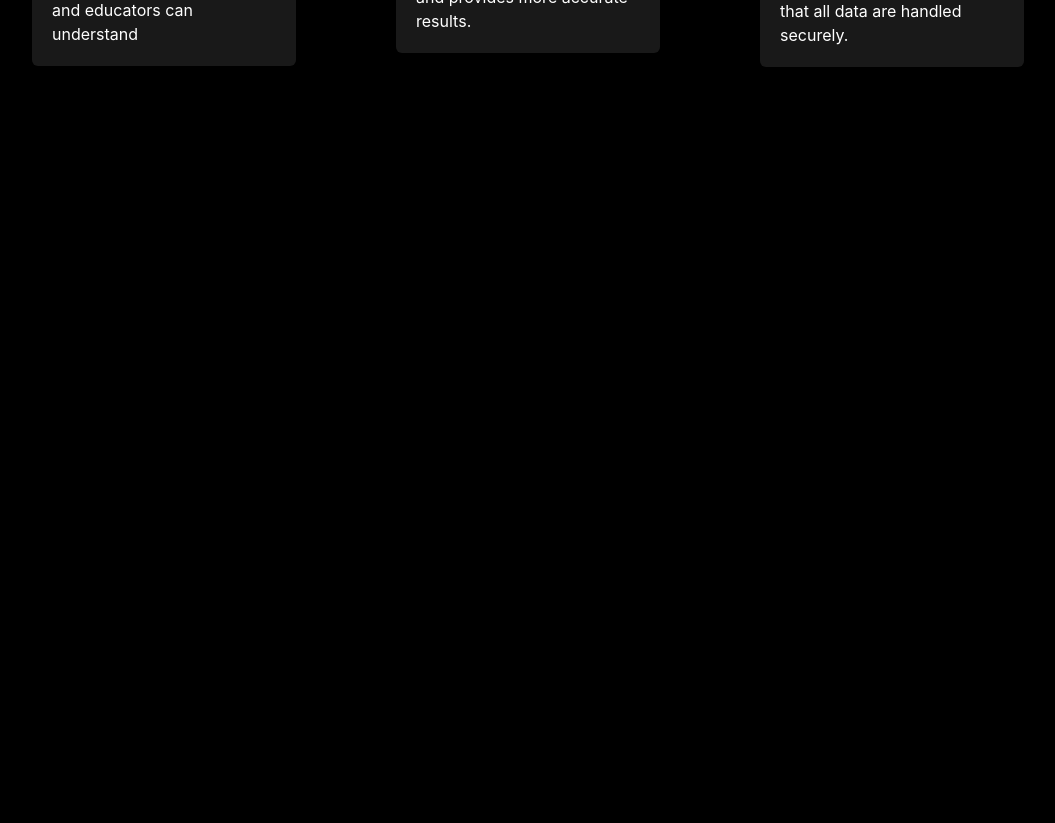
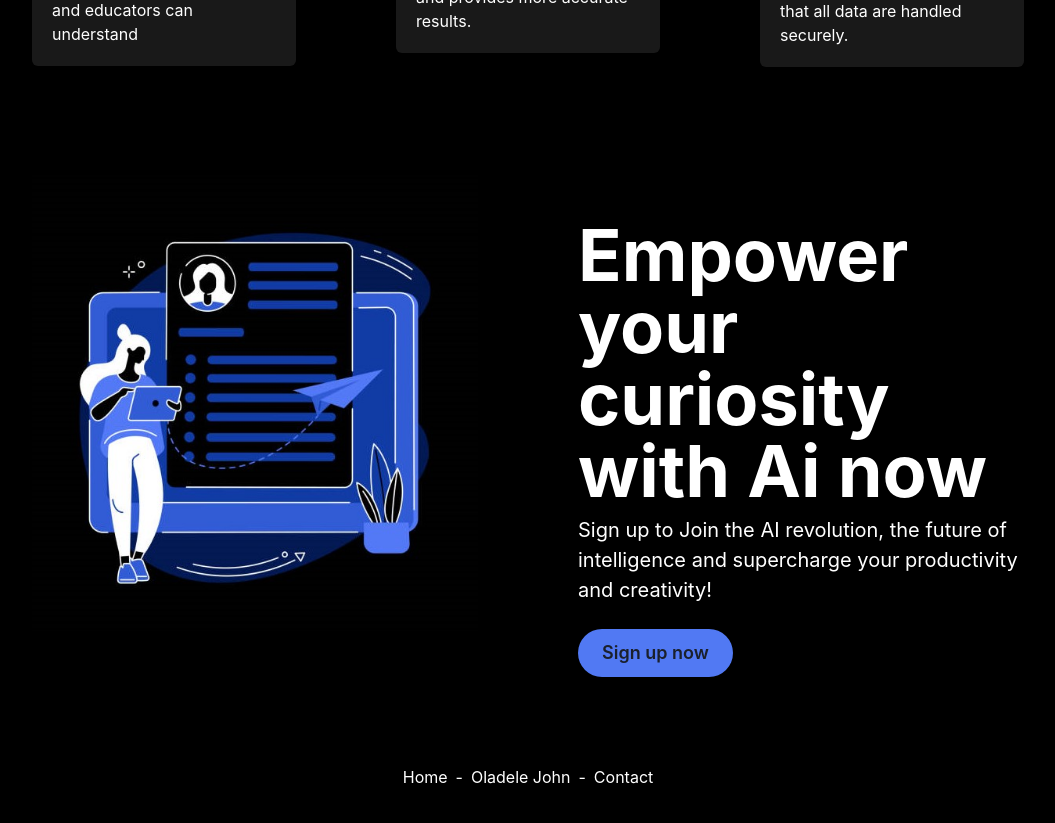
Before and after one commit to Jhon-crypt/wizardAi, a React (Vite) app: page / in a window 1280 px wide. Shown: the part 1160-1983 px from the top of the page, without its empty margins (112-1167 px from the left). Before the commit the page ends 1271 px from the top, so only its background shows below. Built offline with nearby package versions, Linux system fonts and the light colour scheme.

Commit message:
Made some changes

```diff
--- /dev/null
+++ b/src/components/footer.tsx
@@ -0,0 +1,37 @@
+import {
+    Breadcrumb,
+    BreadcrumbItem,
+    BreadcrumbLink,
+    Center
+} from '@chakra-ui/react'
+
+function Footer() {
+
+    return (
+
+        <>
+            <Center>
+                <Breadcrumb separator='-' color="white">
+                    <BreadcrumbItem>
+                        <BreadcrumbLink href='#'>Home</BreadcrumbLink>
+                    </BreadcrumbItem>
+
+                    <BreadcrumbItem>
+                        <BreadcrumbLink>Oladele John</BreadcrumbLink>
+                    </BreadcrumbItem>
+
+                    <BreadcrumbItem >
+                        <BreadcrumbLink href='#'>Contact</BreadcrumbLink>
+                    </BreadcrumbItem>
+                </Breadcrumb>
+            </Center>
+
+            <br /><br />
+
+        </>
+
+    )
+
+}
+
+export default Footer
--- a/src/components/section.tsx
+++ b/src/components/section.tsx
@@ -8,34 +8,34 @@ import {
     Image,
     Button
 } from '@chakra-ui/react'
-import hero from '../assets/wizard-hero.webp'
+import sectionimg from '../assets/hero3.jpg'
 
-function section() {
+function Section() {
 
     return (
 
         <>
 
-            <Container maxW='container.lg' color='white' mt={10} pt={10} centerContent>
+            <Container maxW='container.lg' color='white' mt={10} pt={10} mb={5} pb={5} centerContent>
 
                 <Center>
 
                     <SimpleGrid minChildWidth='200px' spacing='50px' spacingX='100px' spacingY='50px' >
 
                         <Box>
-                            <Image src={hero} alt='Dan Abramov' />
+                            <Image src={sectionimg} alt='Dan Abramov' />
                         </Box>
 
                         <Box>
                             <br /><br />
                             <Heading as='h1' size='4xl' mb={2}>
-                                Research Made Easy With Ai
+                                Empower your curiosity with Ai now
                             </Heading>
                             <Text fontSize='xl' maxW='32rem'>
-                                Empowering students, educators, teachers and curious minds in finding answers to all research, reports and assignments.
+                                Sign up to Join the AI revolution, the future of intelligence and supercharge your productivity and creativity!
                             </Text>
                             <Button size='lg' bg='#5179F3' mt='24px' borderRadius='45px'>
-                                Create a free account
+                                Sign up now
                             </Button>
                         </Box>
 
@@ -46,8 +46,12 @@ function section() {
 
             </Container>
 
+            <br /> <br />
+
         </>
 
     )
 
 }
+
+export default Section
--- a/src/pages/home.tsx
+++ b/src/pages/home.tsx
@@ -1,6 +1,8 @@
 import Home from "../components/home.component"
 import Header from "../components/header"
 import Features from "../components/features"
+import Section from "../components/section"
+import Footer from "../components/footer"
 
 function HomePage() {
 
@@ -14,6 +16,10 @@ function HomePage() {
 
             <Features />
 
+            <Section />
+
+            <Footer />
+
         </>
 
     )
```
Also changed, not shown: src/assets/hero3.jpg.
